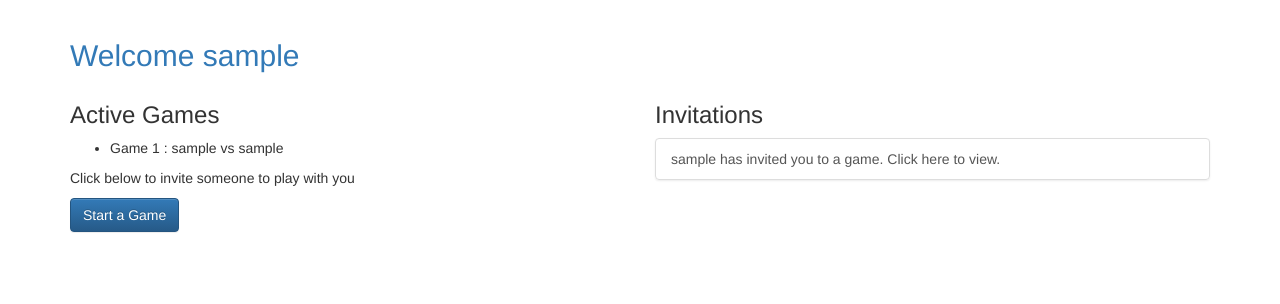
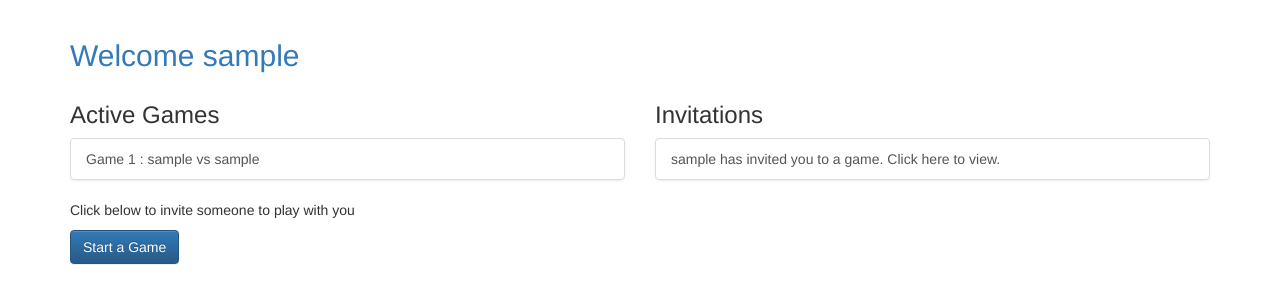
Before and after one commit to saumil-jain/tictactoe, a Django app: page /player/home in a window 1280 px wide. Shown: the part 51-355 px from the top of the page. Run offline with Django 3.2, Linux system fonts and the light colour scheme; a user stored in the database is signed in; tables that the repository leaves empty hold one stand-in row (values such as "Sample post"); some libraries are stand-ins or nearby versions.

Commit message:
Modify list of active games on player home to now act as a link to the game details
Stylize the list to use the same format as the list of invitations.
Use the game's get_absolute_url method to get the link to the game.

```diff
--- a/tictactoe/templates/player/home.html
+++ b/tictactoe/templates/player/home.html
@@ -10,11 +10,14 @@
         <div class="col-md-6">
             <h3>Active Games</h3>
 
-            <ul>
+            <div class="list-group">
                 {% for g in games %}
-                    <li>Game {{ g.id }} : {{ g.first_player}} vs {{ g.second_player }}</li>
+                    <a class="list-group-item"
+                       href="{{ g.get_absolute_url }}">
+                        Game {{ g.id }} : {{ g.first_player}} vs {{ g.second_player }}
+                    </a>
                 {% endfor %}
-            </ul>
+            </div>
 
             <p>Click below to invite someone to play with you</p>
 
```
